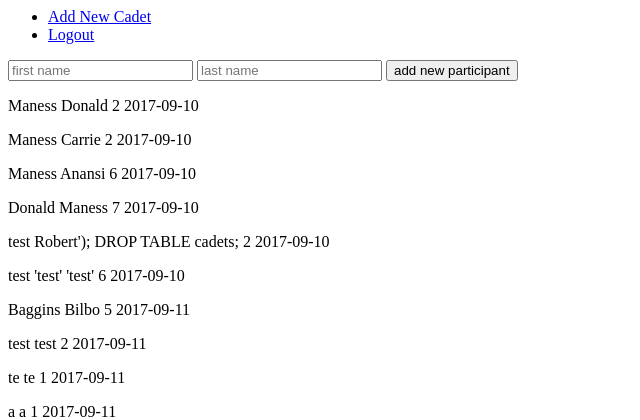
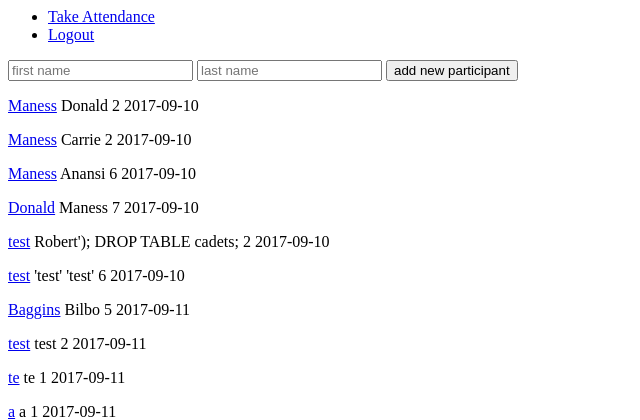
Before and after one commit to ddmaness/vmi-roster, a Flask app: page /add in a window 1280 px wide. Shown: the top 420 px of the page, without its empty margins (0-640 px from the left). Run offline with Flask 2, Linux system fonts and the light colour scheme; a user stored in the database is signed in; data comes from the database, SQL or seed files in the repository; both versions use the stored data as it was after the commit; some libraries are stand-ins or nearby versions.

Commit message:
click to increment attendance

```diff
--- a/application.py
+++ b/application.py
@@ -94,4 +94,10 @@ def view():
     cadets = c.execute("SELECT * FROM cadets")
     return render_template("view.html", cadets = cadets)
 
+@app.route("/check_in/<first>,<last>")
+def check_in(first, last):
+    c.execute("UPDATE cadets SET attendance_current_rank = attendance_current_rank + 1, attendance_total = attendance_total + 1 WHERE first_name=? AND last_name=?", (first, last))
+    conn.commit()
+    return redirect("/add")
+
 app.secret_key = "q3n$)1hsgg8@8vhwa75up9g0qdpa3f$wc1ynh$pf(aqxk^h^6s"
--- a/templates/add.html
+++ b/templates/add.html
@@ -15,7 +15,7 @@
     <p>
     {% for cadet in cadets %}
         <p>
-        {{ cadet.last_name }}  {{ cadet.first_name }}  {{ cadet.attendance_current_rank }} {{ cadet.time }}
+        <a href="/check_in/{{cadet.first_name}},{{cadet.last_name}}"/>{{ cadet.last_name }}</a>  {{ cadet.first_name }}  {{ cadet.attendance_current_rank }} {{ cadet.time }}
         </p>
     {% endfor %}
     </p>
--- a/templates/layout.html
+++ b/templates/layout.html
@@ -8,7 +8,7 @@
         <div>
             <ul>
                 {% if session.user_id %}
-                <li><a href="{{ url_for('add') }}">Add New Cadet</a>
+                <li><a href="{{ url_for('add') }}">Take Attendance</a>
                 <li><a href="{{ url_for('logout') }}"> Logout </a>
                 {% else %}
                 <li><a href="{{ url_for('view') }}"> View Roster </a>
```
Also changed, not shown: templates/attendance.html (added, +14 -0 lines), cadet.db, 1 other file.
